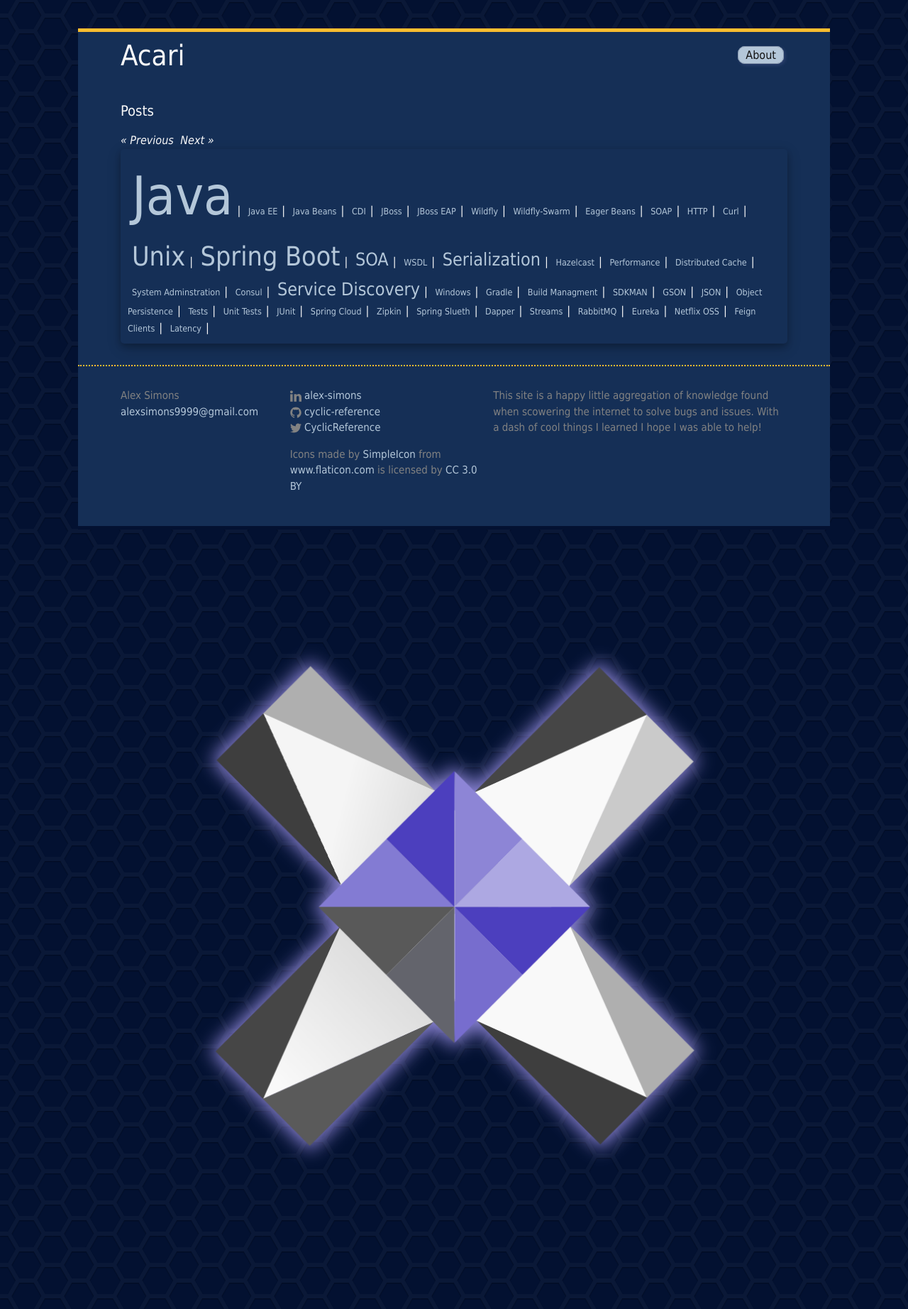
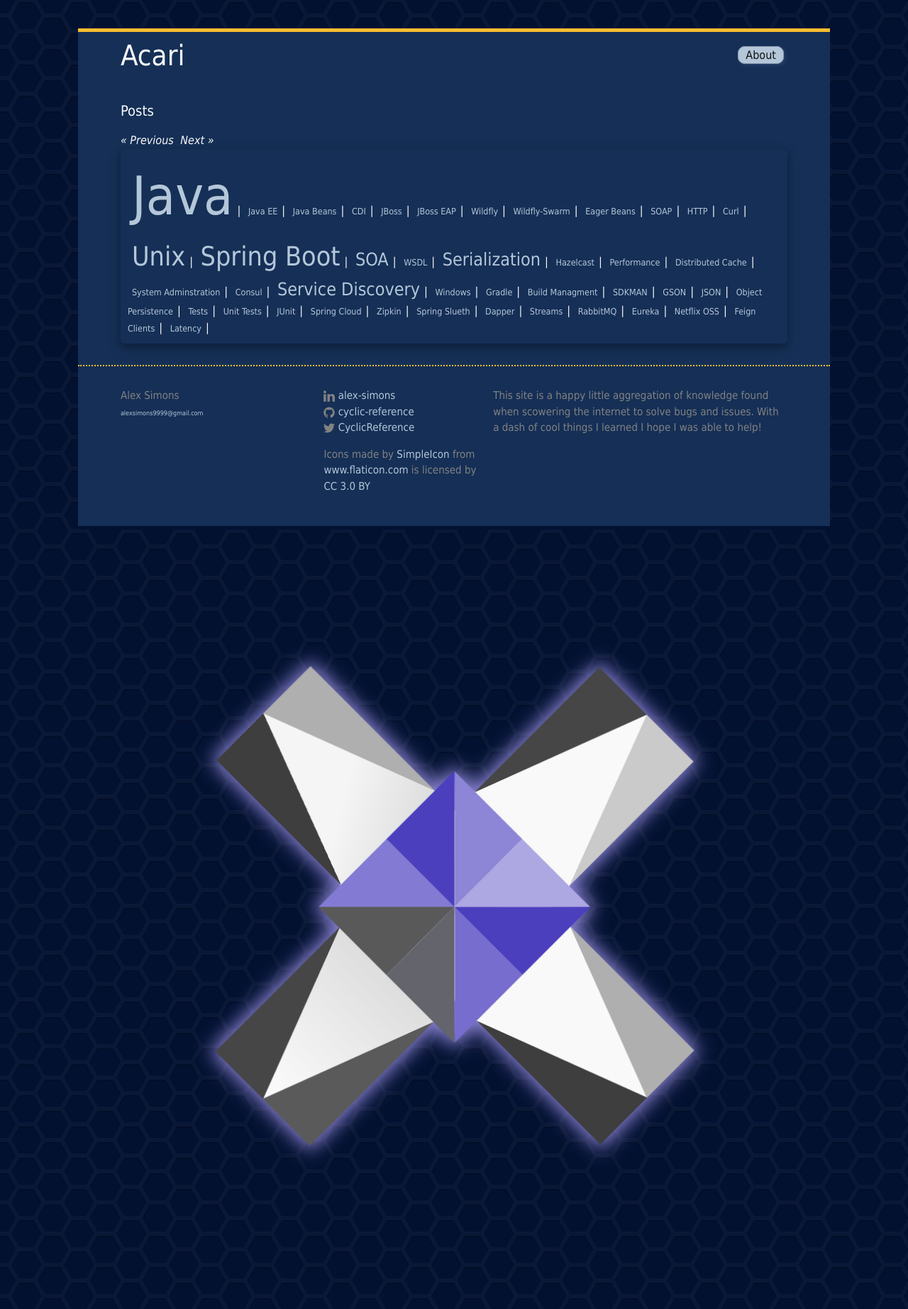
Before and after one commit to Unthrottled/blog, a Jekyll site: the page built from index.html, in a window 1280 px wide. Shown: the whole page at 71% size. Built offline with Jekyll 4.4.1, drawn with Linux system fonts in a browser that asks for light colours.

Commit message:
Moar Stylez

```diff
--- a/_includes/footer.html
+++ b/_includes/footer.html
@@ -5,7 +5,7 @@
             <div class="footer-col  footer-col-1">
                 <ul class="contact-list">
                     <li>{{ site.author }}</li>
-                    <li><a href="mailto:{{ site.email }}">{{ site.email }}</a></li>
+                    <li><a class="email" href="mailto:{{ site.email }}">{{ site.email }}</a></li>
                 </ul>
             </div>
 
--- a/_sass/_layout.scss
+++ b/_sass/_layout.scss
@@ -164,13 +164,13 @@
 }
 
 .footer-col-1 {
-  width: -webkit-calc(25% - (#{$spacing-unit} / 2));
-  width: calc(25% - (#{$spacing-unit} / 2));
+  width: -webkit-calc(30% - (#{$spacing-unit} / 2));
+  width: calc(30% - (#{$spacing-unit} / 2));
 }
 
 .footer-col-2 {
-  width: -webkit-calc(30% - (#{$spacing-unit} / 2));
-  width: calc(30% - (#{$spacing-unit} / 2));
+  width: -webkit-calc(25% - (#{$spacing-unit} / 2));
+  width: calc(25% - (#{$spacing-unit} / 2));
 }
 
 .footer-col-3 {
@@ -300,3 +300,7 @@
   margin: 4px;
   padding: 2px;
 }
+
+.email {
+  font-size: 9px;
+}
```
